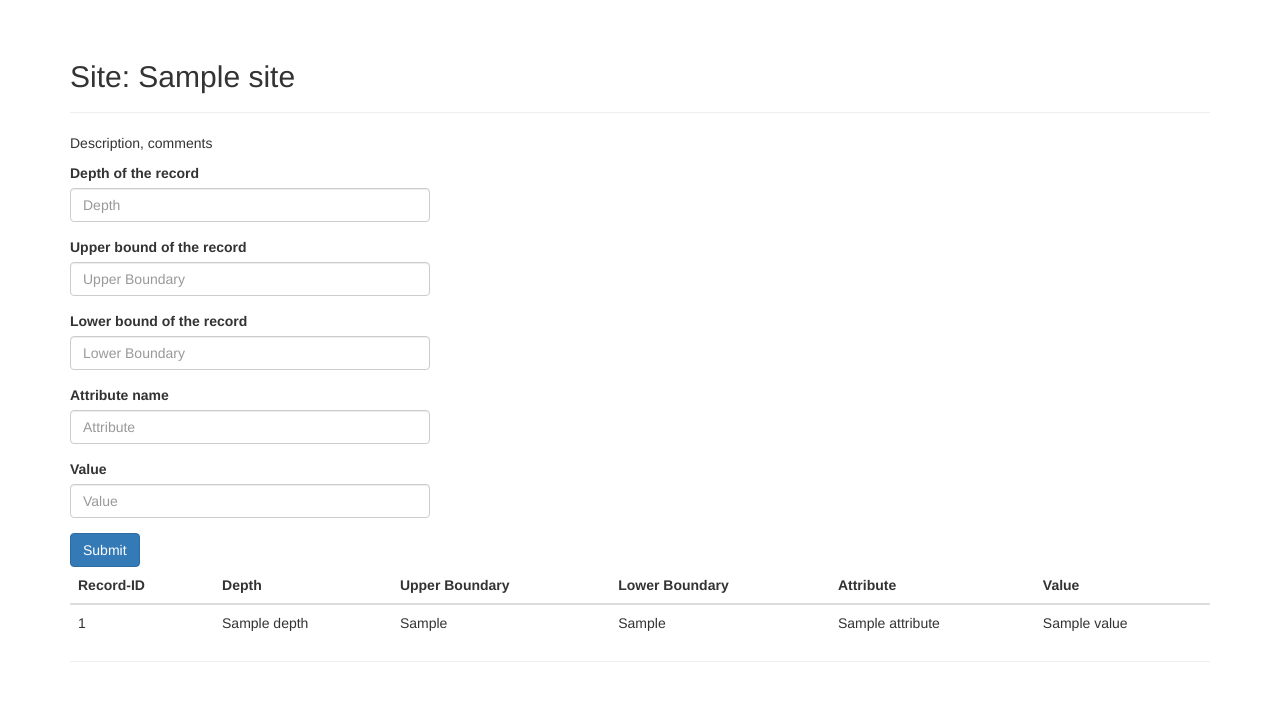
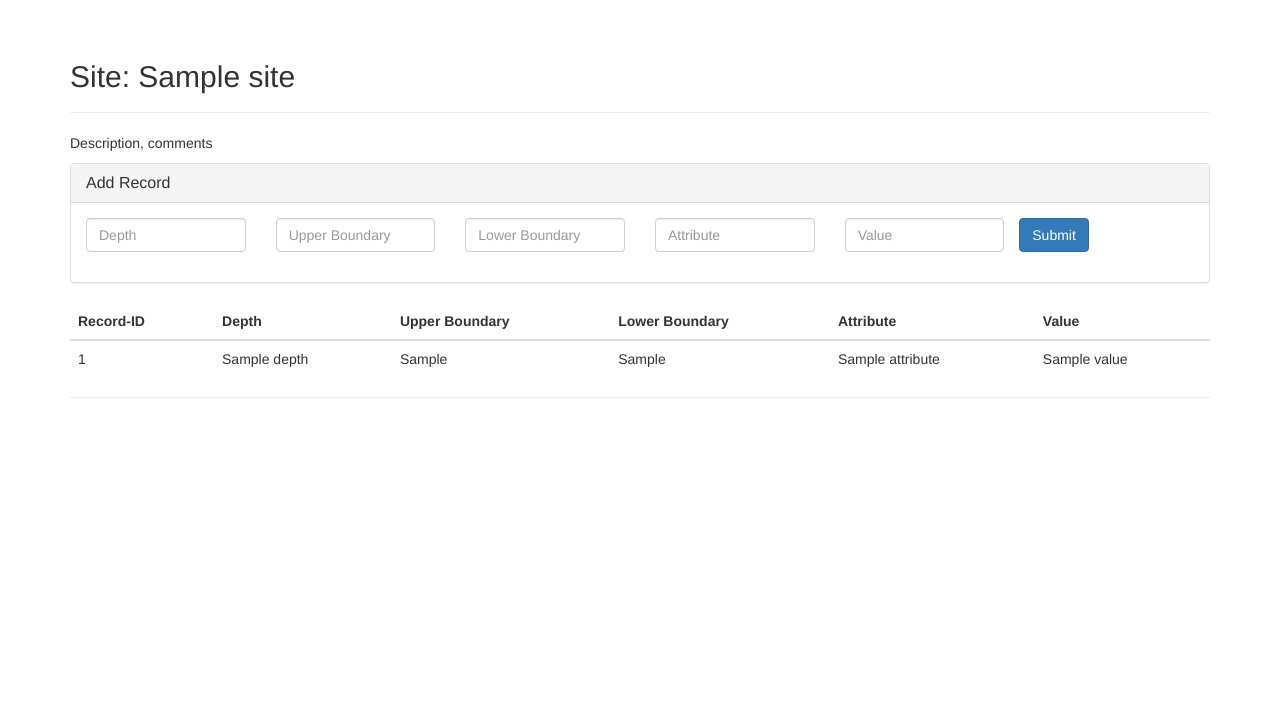
Before and after one commit to dkerkow/stratigy, a Flask app: template app/templates/edit_site.html in a window 1280 px wide. Shown: the part 51-752 px from the top of the page. Run offline with Flask 2, Linux system fonts and the light colour scheme; tables that the repository leaves empty hold one stand-in row (values such as "Sample post"); the template is opened without the code that fills it: values that come from a table or form of the project are taken from there, most other values are stand-ins (such as "Sample title", 1, 10 or a date in 2020); parts of the project's set-up code (start-up, migrations or seed data) failed here and were passed over; some libraries are stand-ins or nearby versions.

Commit message:
put "add record" form into panel

```diff
--- a/app/templates/edit_site.html
+++ b/app/templates/edit_site.html
@@ -11,63 +11,70 @@
     Description, comments
   </p>
 
+  <!-- Panel -->
+  <div class="panel panel-default">
+
+    <div class="panel-heading">
+      <h3 class="panel-title">Add Record</h3>
+    </div>
+
+    <!-- Panel Body -->
+    <div class="panel-body">
+
+      <!-- Row -->
+      <div class="row">
         <!-- Form -->
         <form action="{{ url_for('edit', site_id=site.id) }}" method="post">
             {{ form.hidden_tag() }}
-
-    <div class="row">
-      <div class="form-group col-xs-4">
-        {{ form.depth.label }}
+        <div class="form-group col-xs-2">
+          <!--{{ form.depth.label }}-->
           {{ form.depth(size=20, class="form-control", placeholder="Depth") }}
           {% for error in form.errors.depth %}
           <span style="color: red;">{{ error }}</span>
           {% endfor %}
         </div>
-    </div>
 
-    <div class="row">
-      <div class="form-group col-xs-4">
-        {{ form.upper_boundary.label }}
+        <div class="form-group col-xs-2">
+          <!--{{ form.upper_boundary.label }}-->
           {{ form.upper_boundary(size=20, class="form-control", placeholder="Upper Boundary") }}
           {% for error in form.errors.upper_boundary %}
           <span style="color: red;">{{ error }}</span>
           {% endfor %}
         </div>
-    </div>
 
-    <div class="row">
-      <div class="form-group col-xs-4">
-        {{ form.lower_boundary.label }}
+        <div class="form-group col-xs-2">
+          <!--{{ form.lower_boundary.label }}-->
           {{ form.lower_boundary(size=20, class="form-control", placeholder="Lower Boundary") }}
           {% for error in form.errors.lower_boundary %}
           <span style="color: red;">{{ error }}</span>
           {% endfor %}
         </div>
-    </div>
 
-    <div class="row">
-      <div class="form-group col-xs-4">
-        {{ form.attribute.label }}
+        <div class="form-group col-xs-2">
+          <!--{{ form.attribute.label }}-->
           {{ form.attribute(size=40, class="form-control", placeholder="Attribute") }}
           {% for error in form.errors.attribute %}
           <span style="color: red;">{{ error }}</span>
           {% endfor %}
         </div>
-    </div>
 
-    <div class="row">
-      <div class="form-group col-xs-4">
-        {{ form.value.label}}
+        <div class="form-group col-xs-2">
           {{ form.value(size=40, class="form-control", placeholder="Value") }}
+          <!--{{ form.value.label}}-->
           {% for error in form.errors.value %}
           <span style="color: red;">{{ error }}</span>
           {% endfor %}
-      </div>
         </div>
 
         <button type="submit" class="btn btn-primary">Submit</button>
 
         </form>
+      </div>
+      <!-- End Row -->
+    </div>
+    <!-- Panel Body End-->
+  </div>
+  <!-- End Panel -->
 
   <!-- Table -->
   <table class="table table-hover">
@@ -94,5 +101,6 @@
       {% endfor %}
     </tbody>
   </table>
+  <!-- Table End-->
 
 {% endblock %}
```
Lines whose indentation alone changed are shown as unchanged.
